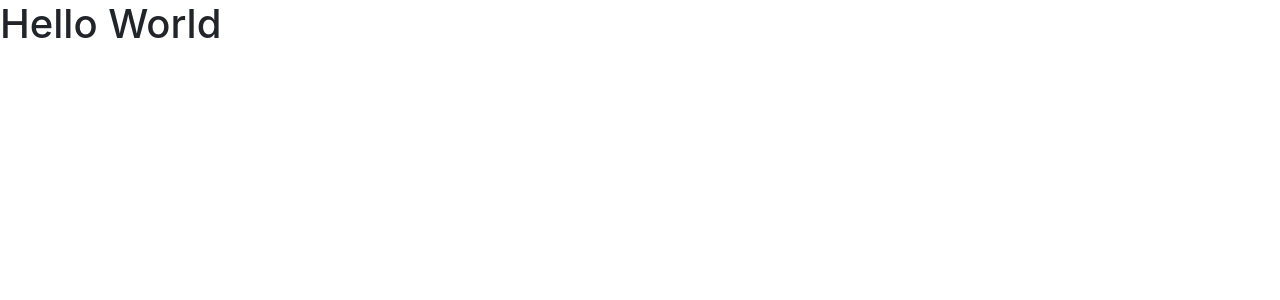
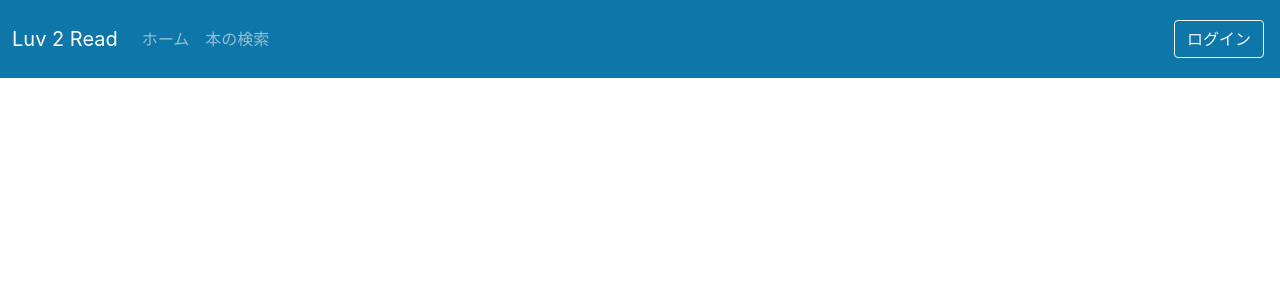
Before and after one commit to yeatz0408/fithon, a React (Create React App) app in the folder front-toshokan/: page / in a window 1280 px wide. Shown: the top 300 px of the page. Built offline with nearby package versions, Linux system fonts and the light colour scheme.

Commit message:
add a navbar

```diff
--- a/front-toshokan/src/App.tsx
+++ b/front-toshokan/src/App.tsx
@@ -1,11 +1,10 @@
 import React from 'react';
 import './App.css';
+import { Navbar } from './layouts/NavbarAndFooter/Navbar';
 
 function App() {
   return (
-    <div className="App">
-      <h1>Hello World</h1>
-    </div>
+    <Navbar/>
   );
 }
 
--- /dev/null
+++ b/front-toshokan/src/layouts/NavbarAndFooter/Navbar.tsx
@@ -0,0 +1,29 @@
+export const Navbar = () => {
+    return (
+        <nav className='navbar navbar-expand-lg navbar-dark main-color py-3'>
+            <div className='container-fluid'>
+                <span className='navbar-brand'>Luv 2 Read</span>
+                <button className='navbar-toggler' type='button' data-bs-toggle='collapse'
+                    data-bs-target='#navbarNavDropdown' aria-controls='navbarNavDropdown'
+                    aria-expanded='false' aria-label='Toggle Navigation'>
+                    <span className='navbar-toggler-icon'></span>
+                </button>
+                <div className='collapse navbar-collapse' id='navbarNavDropdown'>
+                    <ul className='navbar-nav'>
+                        <li className='nav-item'>
+                            <a className='nav-link' href='#'>ホーム</a>
+                        </li>
+                        <li className='nav-item'>
+                            <a className='nav-link' href='#'>本の検索</a>
+                        </li>
+                    </ul>
+                    <ul className='navbar-nav ms-auto'>
+                        <li className='nav-item m-1'>
+                            <a type='button' className='btn btn-outline-light' href='#'>ログイン</a>
+                        </li>
+                    </ul>
+                </div>
+            </div>
+        </nav>
+    );
+}
```
